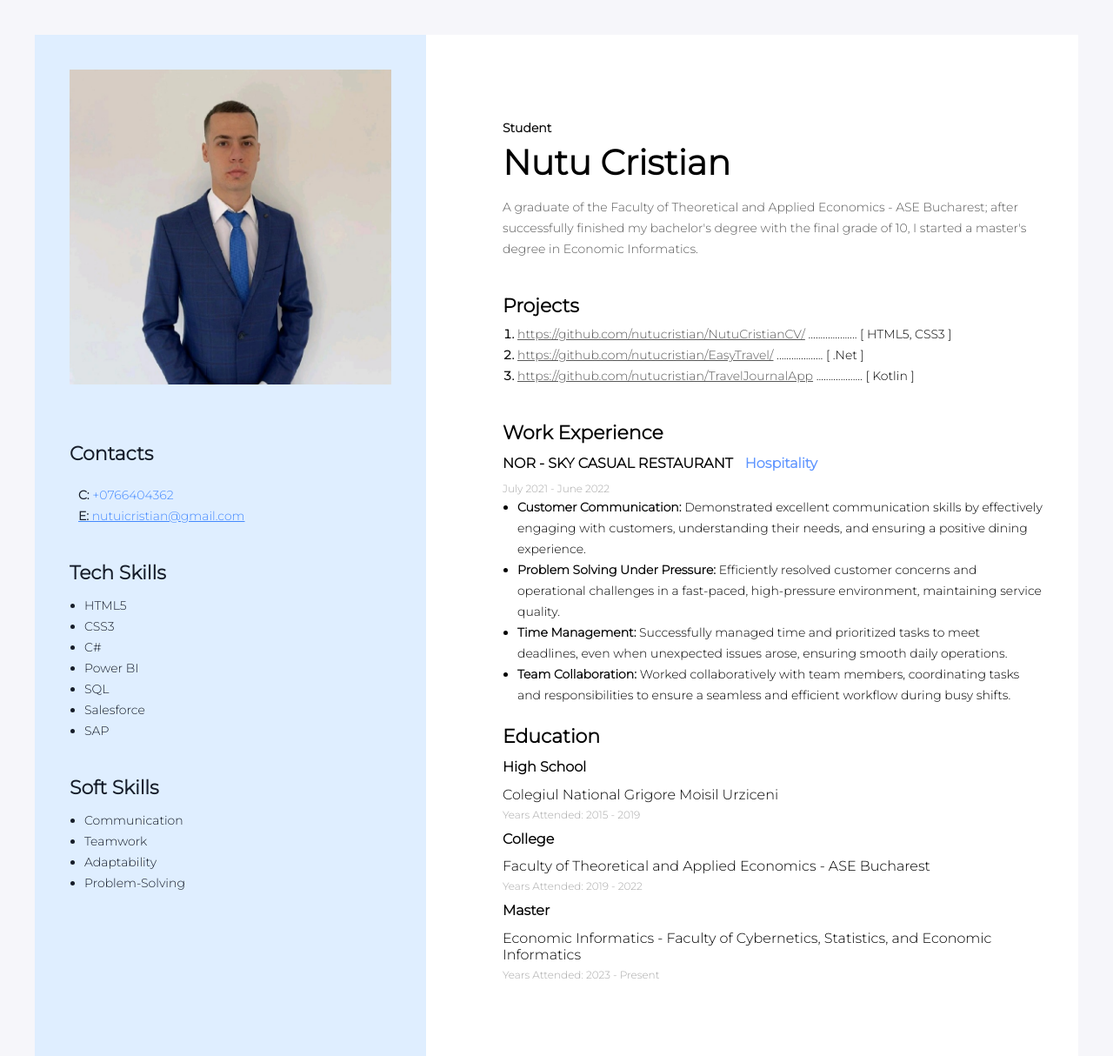
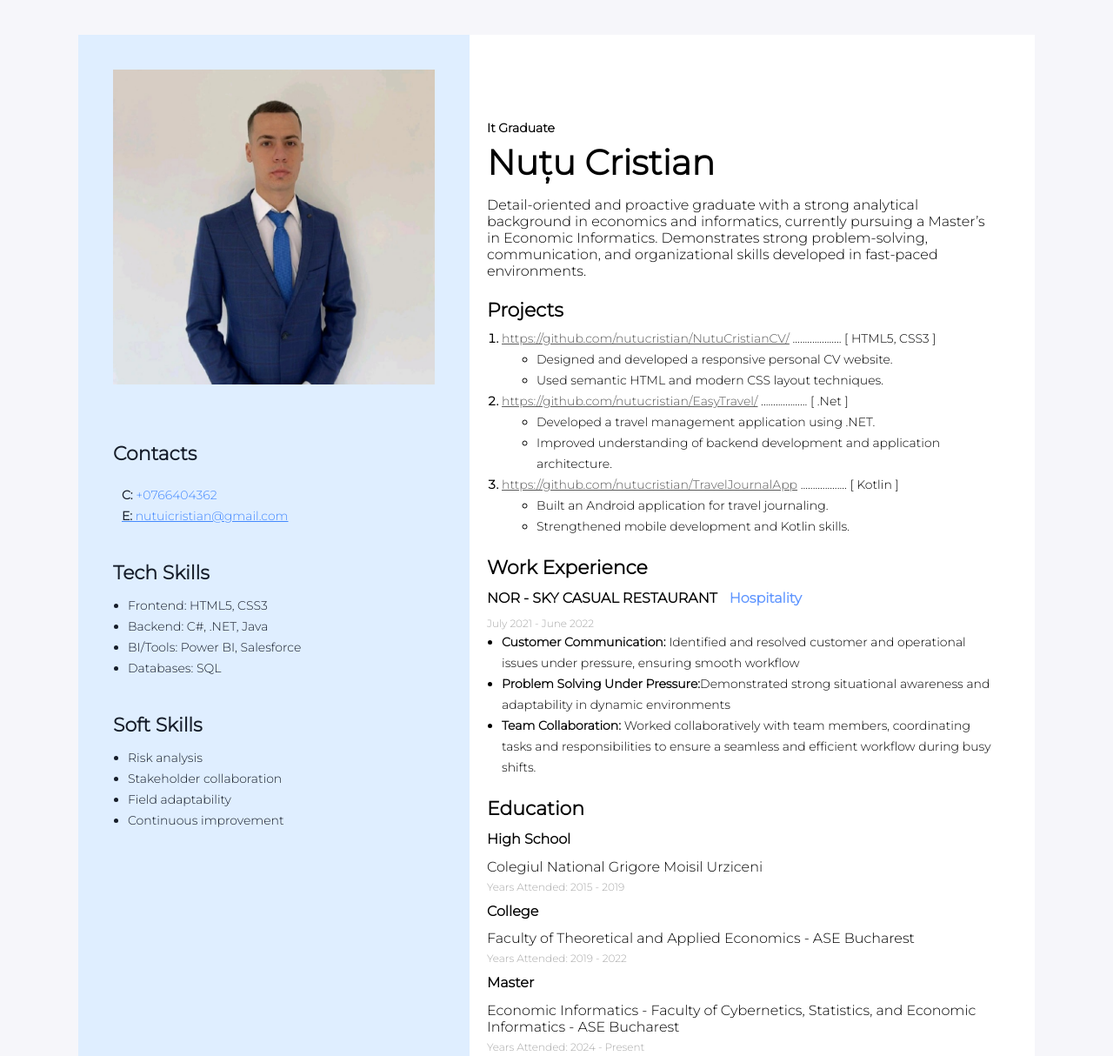
Before and after one commit to nutucristian/NutuCristianCV, a plain HTML site: page index.html in a window 1280 px wide. Shown: the top 1214 px of the page at 87% size. Drawn offline with Linux system fonts and the light colour scheme.

Commit message:
Update CV

```diff
--- a/index.html
+++ b/index.html
@@ -16,11 +16,9 @@
     <div class="right-side-container">
          <!--About me section-->
         <div class="about-me-section">
-        <h4 class="about-me-proffesion">Student</h4>
-        <h1 class="about-me-name">Nutu Cristian</h1>
-        <p class="about-me-description">A graduate of the Faculty of Theoretical and Applied
-            Economics - ASE Bucharest; after successfully finished my bachelor's degree with the
-            final grade of 10, I started a master's degree in Economic Informatics.</p>
+        <h4 class="about-me-proffesion">It Graduate</h4>
+        <h1 class="about-me-name">Nuțu Cristian</h1>
+        <p class="about-me-description"></p>Detail-oriented and proactive graduate with a strong analytical background in economics and informatics, currently pursuing a Master’s in Economic Informatics. Demonstrates strong problem-solving, communication, and organizational skills developed in fast-paced environments.</p>
         </div>
         <!--Projects-->
         <div class="projects-section">
@@ -30,16 +28,29 @@
                 <a href="https://github.com/nutucristian/NutuCristianCV" class="project-name">https://github.com/nutucristian/NutuCristianCV/</a>
                 <span class="project-info">....................</span>
                 <span class="project-info">[ HTML5, CSS3 ]</span>
+                <ul class="project-info">
+                    <li>Designed and developed a responsive personal CV website.</li>
+                    <li>Used semantic HTML and modern CSS layout techniques.</li>
+                  </ul>
             </li>
             <li>
                 <a href="https://github.com/nutucristian/EasyTravel" class="project-name">https://github.com/nutucristian/EasyTravel/</a>
                 <span class="project-info">...................</span>
                 <span class="project-info">[ .Net ]</span>
+                <ul class="project-info">
+                    <li>Developed a travel management application using .NET.</li>
+                    <li>Improved understanding of backend development and application architecture.</li>
+                  </ul>
+
             </li>
             <li>
                 <a href="https://github.com/nutucristian/TravelJournalApp" class="project-name">https://github.com/nutucristian/TravelJournalApp</a>
                 <span class="project-info">...................</span>
                 <span class="project-info">[ Kotlin ]</span>
+                <ul class="project-info">
+                    <li>Built an Android application for travel journaling.</li>
+                    <li>Strengthened mobile development and Kotlin skills.</li>
+                  </ul>
             </li>
            </ol>
         </div>
@@ -51,10 +62,10 @@
                 <h4 class="company-name">NOR - SKY CASUAL RESTAURANT   <span class="company-info">Hospitality</span></h4>
                 <p class="company-time">July 2021 - June 2022   </p>
                 <ul class="company-list">
-                    <li> <strong>Customer Communication:</strong> Demonstrated excellent communication skills by effectively engaging with customers, understanding their needs, and ensuring a positive dining experience.</li>
-                    <li> <strong>Problem Solving Under Pressure:</strong> Efficiently resolved customer concerns and operational challenges in a fast-paced, high-pressure environment, maintaining service quality.</li>
-                    <li> <strong>Time Management:</strong> Successfully managed time and prioritized tasks to meet deadlines, even when unexpected issues arose, ensuring smooth daily operations.</li>
+                    <li> <strong>Customer Communication:</strong> Identified and resolved customer and operational issues under pressure, ensuring smooth workflow</li>
+                    <li> <strong>Problem Solving Under Pressure:</strong>Demonstrated strong situational awareness and adaptability in dynamic environments</li>
                     <li> <strong>Team Collaboration:</strong> Worked collaboratively with team members, coordinating tasks and responsibilities to ensure a seamless and efficient workflow during busy shifts.</li>
+
                 </ul>
              </div>
         </div>
@@ -80,8 +91,8 @@
     <!-- Master -->
     <div class="company-container">
         <h4 class="company-name">Master</h4>
-        <p class="edu"> Economic Informatics - Faculty of Cybernetics, Statistics, and Economic Informatics</p>
-        <p class="company-time">Years Attended: 2023 - Present</p>
+        <p class="edu"> Economic Informatics - Faculty of Cybernetics, Statistics, and Economic Informatics - ASE Bucharest</p>
+        <p class="company-time">Years Attended: 2024 - Present</p>
     </div>
 </div>
 
@@ -110,23 +121,20 @@
         <div class="tech-skills-section">
             <h3 class="tech-skills-header">Tech Skills</h3>
             <ul class="tech-skills-list">
-                <li>HTML5</li>
-                <li>CSS3</li>
-                <li>C#</li>
-                <li>Power BI</li>
-                <li>SQL</li>
-                <li>Salesforce</li>
-                <li>SAP</li>
+                <li>Frontend: HTML5, CSS3</li>
+                <li>Backend: C#, .NET, Java</li>
+                <li>BI/Tools: Power BI, Salesforce</li>
+                <li>Databases: SQL</li>
             </ul>
         </div>
         <!--SoftSKills-->
         <div class="soft-skills-section">
             <h3 class="soft-skills-header">Soft Skills</h3>
             <ul class="soft-skills-content">
-                <li>Communication</li>
-                <li>Teamwork</li>
-                <li>Adaptability</li>
-                <li>Problem-Solving</li>
+                <li>Risk analysis</li>
+                <li>Stakeholder collaboration</li>
+                <li>Field adaptability</li>
+                <li>Continuous improvement</li>
             </ul>
         </div>
     </aside>
--- a/styels/styels.css
+++ b/styels/styels.css
@@ -110,14 +110,14 @@ margin-left: -23px;
 .app-wrapper {
     display: flex;
     flex-direction: row-reverse;
-    width: 1200px;
+    width: 1100px;
     margin: 40px auto;
     background-color: #fff;
 }
 
 /* Main content Styles */
 .right-side-container {
-    padding-left: 88px;
+    padding-left: 20px;
     padding-right: 40px;
     padding-top: 80px;
     padding-bottom: 177px;
@@ -152,7 +152,7 @@ margin-top: -15px;
 }
 
 .projects-section {
-    margin-top: 40px;
+    margin-top: 20px;
 }
 
 .projects-header {
@@ -194,7 +194,7 @@ text-align: left;
 }
 
 .work-experience-section {
-    margin-top: 40px;
+    margin-top: 10px;
 }
 
 .work-exp-header {
```
